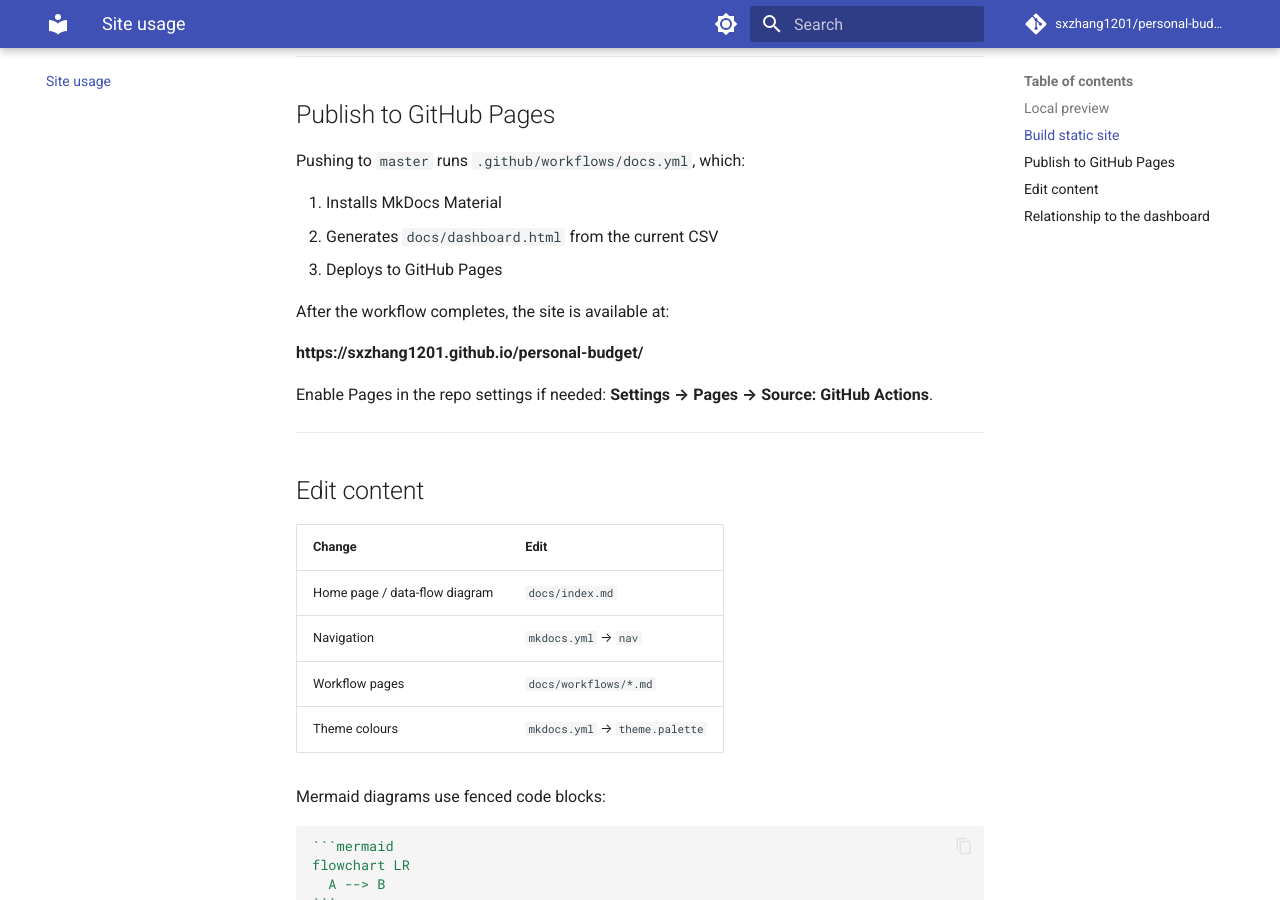
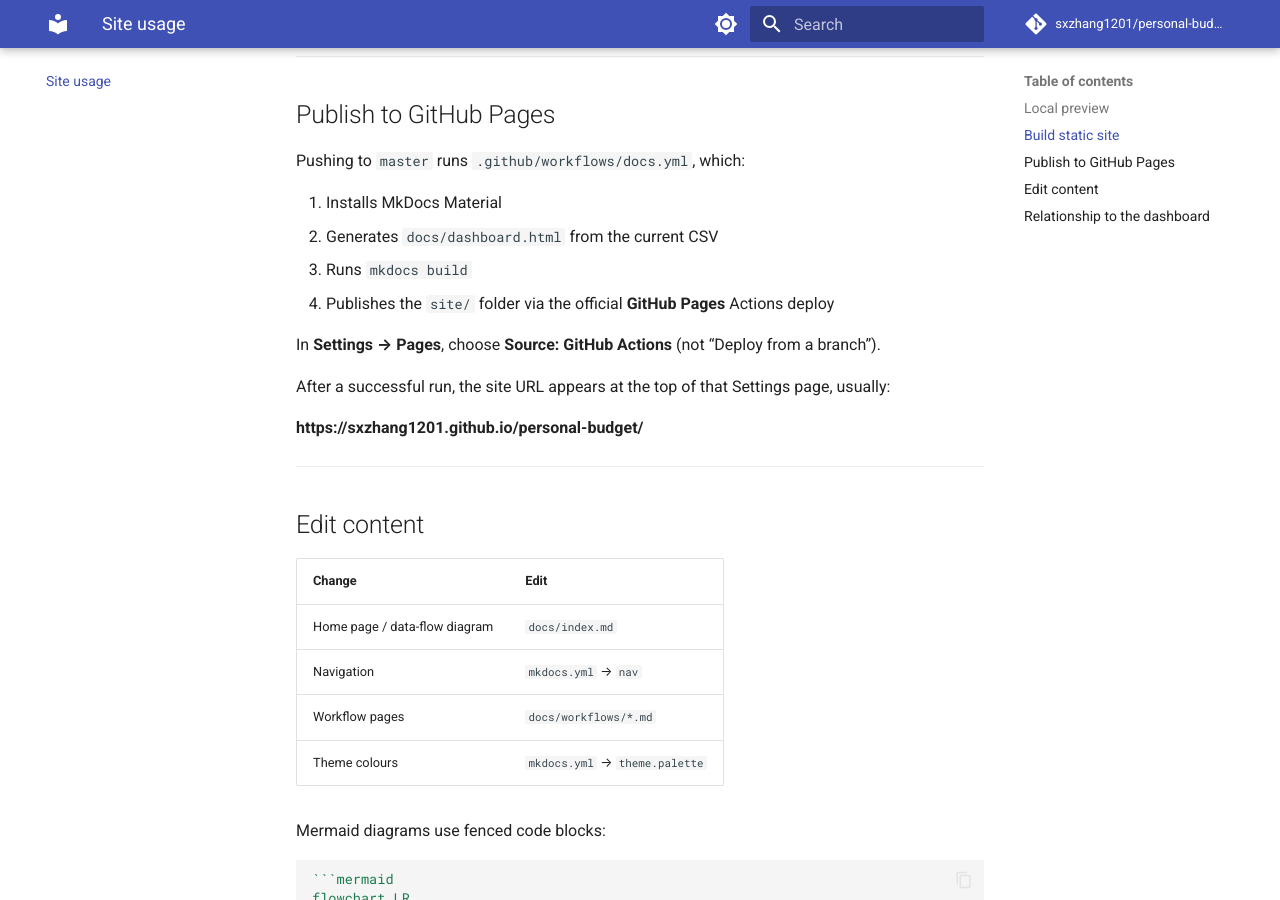
Before and after one commit to sxzhang1201/personal-budget, an MkDocs documentation site: the page built from docs/site-usage.md, in a window 1280 px wide and 900 px high, scrolled down 822 px. Built offline with MkDocs 1.6.1 and Material for MkDocs 9.7.7, drawn with Linux system fonts in a browser that asks for light colours; comment, search, counter and statistics services are not loaded.

Commit message:
Fix GitHub Pages deploy to use official Actions workflow
mkdocs gh-deploy pushed to gh-pages, which does not register when Pages source is GitHub Actions.

```diff
--- a/docs/site-usage.md
+++ b/docs/site-usage.md
@@ -40,13 +40,14 @@
 
 1. Installs MkDocs Material
 2. Generates `docs/dashboard.html` from the current CSV
-3. Deploys to GitHub Pages
+3. Runs `mkdocs build`
+4. Publishes the `site/` folder via the official **GitHub Pages** Actions deploy
 
-After the workflow completes, the site is available at:
+In **Settings → Pages**, choose **Source: GitHub Actions** (not “Deploy from a branch”).
+
+After a successful run, the site URL appears at the top of that Settings page, usually:
 
 **https://sxzhang1201.github.io/personal-budget/**
-
-Enable Pages in the repo settings if needed: **Settings → Pages → Source: GitHub Actions**.
 
 ---
 
```
Also changed, not shown: 1 other file.
